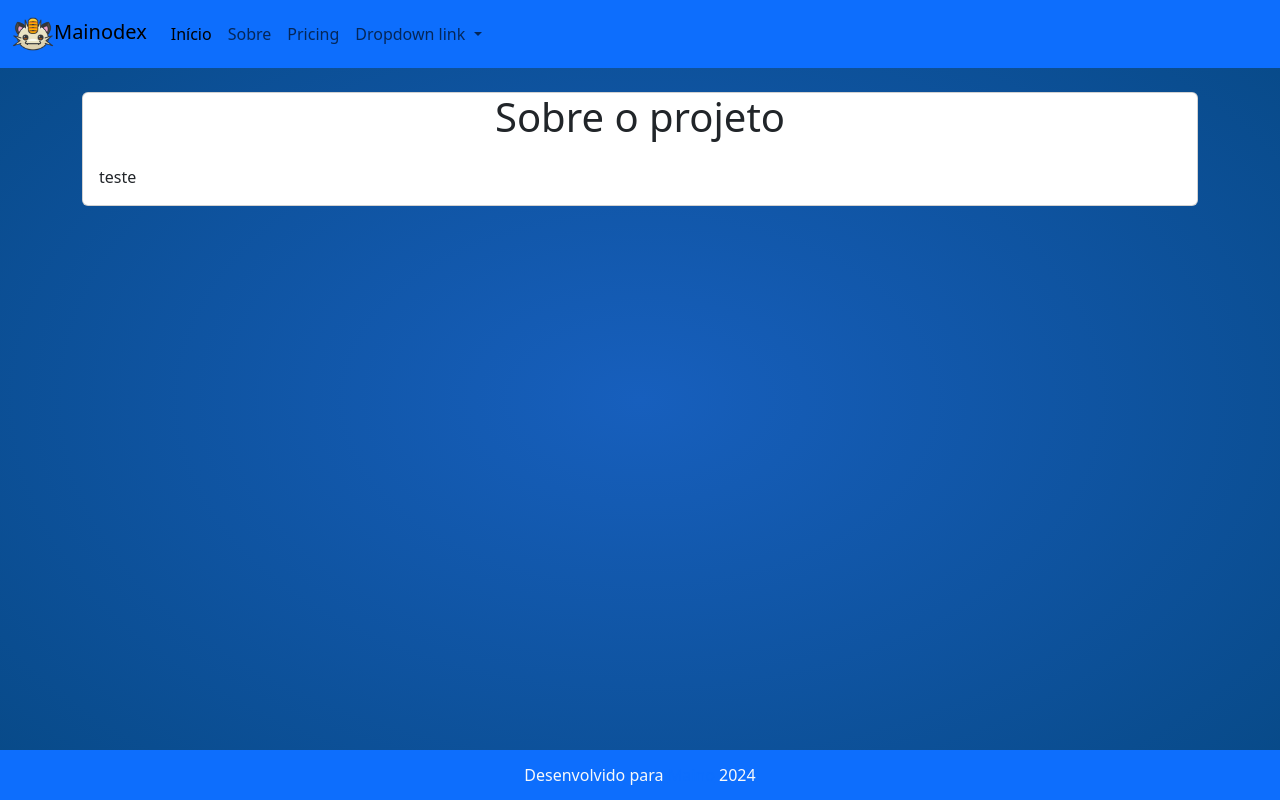
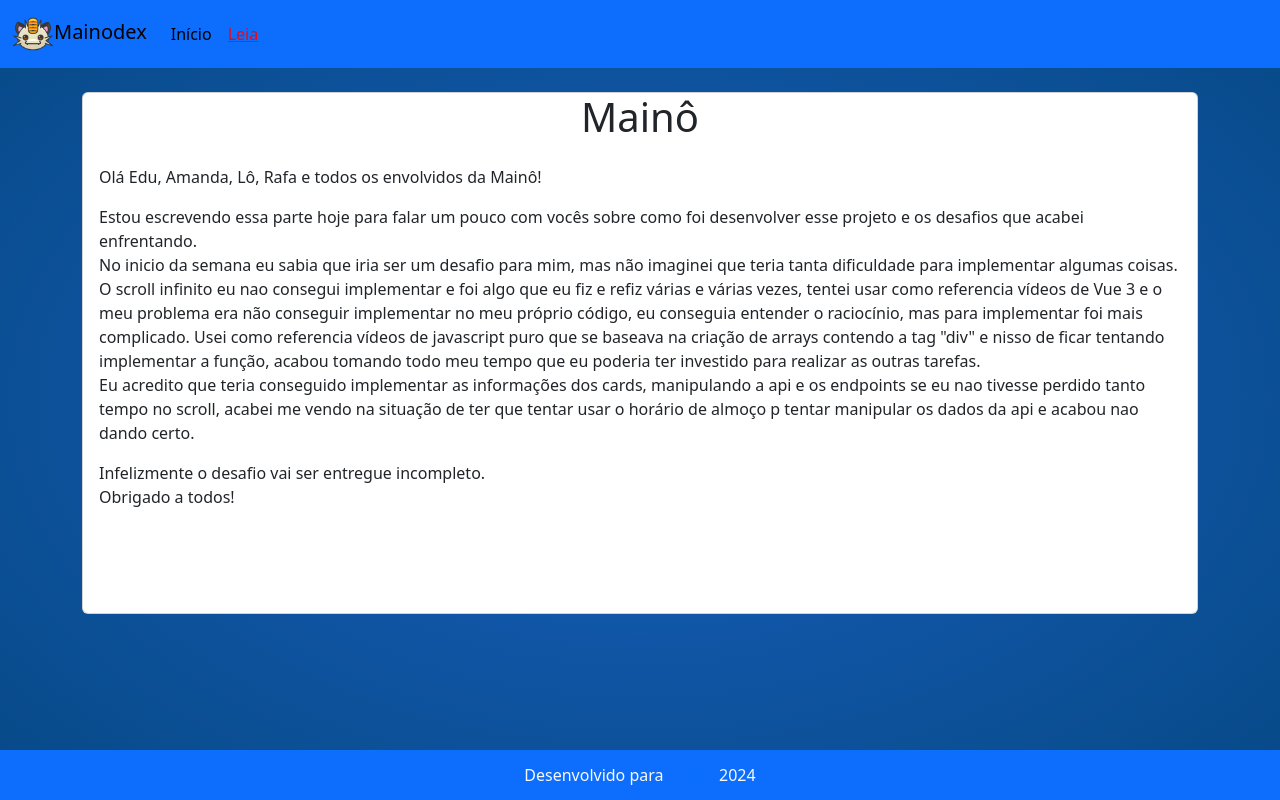
Before and after one commit to 1stRodrigo/mainodex, a Vue app: page /about in a window 1280 px wide. Built offline with nearby package versions, Linux system fonts and the light colour scheme.

Commit message:
a implementação não foi concluida, produto incompleto

```diff
--- a/src/App.vue
+++ b/src/App.vue
@@ -24,20 +24,7 @@ let num = ref (0)
                 <a class="nav-link active" aria-current="page" href="/">Início</a>
             </li>
             <li class="nav-item">
-                <a class="nav-link" href="about">Sobre</a>
-            </li>
-            <li class="nav-item">
-                <a class="nav-link" href="#">Pricing</a>
-            </li>
-            <li class="nav-item dropdown">
-                <a class="nav-link dropdown-toggle" href="#" role="button" data-bs-toggle="dropdown" aria-expanded="false">
-                    Dropdown link
-                </a>
-                <ul class="dropdown-menu">
-                    <li><a class="dropdown-item" href="#">Action</a></li>
-                    <li><a class="dropdown-item" href="#">Another action</a></li>
-                    <li><a class="dropdown-item" href="#">Something else here</a></li>
-                </ul>
+                <a class="nav-link" href="about" style="color: red; text-decoration: underline;"> Leia</a>
             </li>
         </ul>
     </div>
--- a/src/components/CardPokemonSelected.vue
+++ b/src/components/CardPokemonSelected.vue
@@ -1,5 +1,5 @@
 <script setup>
-    const pokemon = defineProps(["name", "xp", "height", "sprite", "loading"])
+    const pokemon = defineProps(["name", "xp", "height", "sprite", "loading", "moves", "game_indices" ])
 </script>
 
 <template>
@@ -36,6 +36,28 @@
                     <strong>Altura:</strong>
                     <span>{{pokemon.height}}</span>
                 </section>
+            </div>
+            <div class="row">
+                <section class="col">
+                    <strong>Movimentos de ataque:</strong>
+                    <span>{{pokemon.moves}}</span>
+                </section>
+
+                <section class="col">
+                    <strong>Tipo:</strong>
+                    <span>{{}}</span>
+                </section>
+            </div>
+            <div class="row">
+                <section class="col">
+                    <strong>Evoluções:</strong>
+                    <span>{{}}</span>
+                </section>
+
+                <section class="col">
+                    <strong>Game Indices:</strong>
+                    <span>{{pokemon.game_indices}}</span>
+                </section>
 
             </div>
         </div>
--- /dev/null
+++ b/src/components/infiniteScroll.vue
@@ -0,0 +1,34 @@
+<script setup>
+/* Lógica do scroll infinito*/
+
+    import { ref } from 'vue';
+    import ListPokemons from './ListPokemons.vue';
+
+    const listEl = ref(null)
+    const pokemonsToShow = 15;
+    const pokemonsList = ref(await getPokemons(pokemonsToShow, 0));
+
+/* Lógica da lista dos pokemons*/
+</script>
+
+<template>
+    <div>
+        <ul ref="listEl">
+            <li v-for="pokemons in pokemonsList">
+
+            </li>
+        </ul>
+    </div>
+</template>
+
+<style scoped>
+ul {
+    background-color: #ffe600;
+    list-style: none;
+    max-height: 600px;
+    width: 600px;
+    overflow: scroll;
+    padding: 12px 20px;
+}
+
+</style>
--- a/src/views/AboutView.vue
+++ b/src/views/AboutView.vue
@@ -1,9 +1,13 @@
 <template>
   <div class="container mt-4 text-body-secondary">
     <div class="card">
-      <h1 class="text-center">Sobre o projeto</h1>
+      <h1 class="text-center">Mainô</h1>
       <div class="card-body">
-        teste
+        <p>Olá Edu, Amanda, Lô, Rafa e todos os envolvidos da Mainô!</p>
+        <p>Estou escrevendo essa parte hoje para falar um pouco com vocês sobre como foi desenvolver esse projeto e os desafios que acabei enfrentando. <br>
+        No inicio da semana eu sabia que iria ser um desafio para mim, mas não imaginei que teria tanta dificuldade para implementar algumas coisas. <br> O scroll infinito eu nao consegui implementar e foi algo que eu fiz e refiz várias e várias vezes, tentei usar como referencia vídeos de Vue 3 e o meu problema era não conseguir implementar no meu próprio código, eu conseguia entender o raciocínio, mas para implementar foi mais complicado. Usei como referencia vídeos de javascript puro que se baseava na criação de arrays contendo a tag "div" e nisso de ficar tentando implementar a função, acabou tomando todo meu tempo que eu poderia ter investido para realizar as outras tarefas.<br> Eu acredito que teria conseguido implementar as informações dos cards, manipulando a api e os endpoints se eu nao tivesse perdido tanto tempo no scroll, acabei me vendo na situação de ter que tentar usar o horário de almoço p tentar manipular os dados da api e acabou nao dando certo.</p>
+        <p> Infelizmente o desafio vai ser entregue incompleto. <br> Obrigado a todos!</p>
+        <br><br><br>
       </div>
 
     </div>
--- a/src/views/HomeView.vue
+++ b/src/views/HomeView.vue
@@ -59,6 +59,8 @@
                     :height="pokemonSelected?.height"
                     :sprite="pokemonSelected?.sprites.other.home.front_shiny"
                     :loading="loading"
+                    :moves="pokemonSelected?.moves[0].move.name"
+                    :game_indices="pokemonSelected?.game_indices[0].game_index"
                     />
                 </div>
 
```
Also changed, not shown: index.html (line endings or trailing spaces), src/components/ListPokemons.vue (line endings or trailing spaces).
